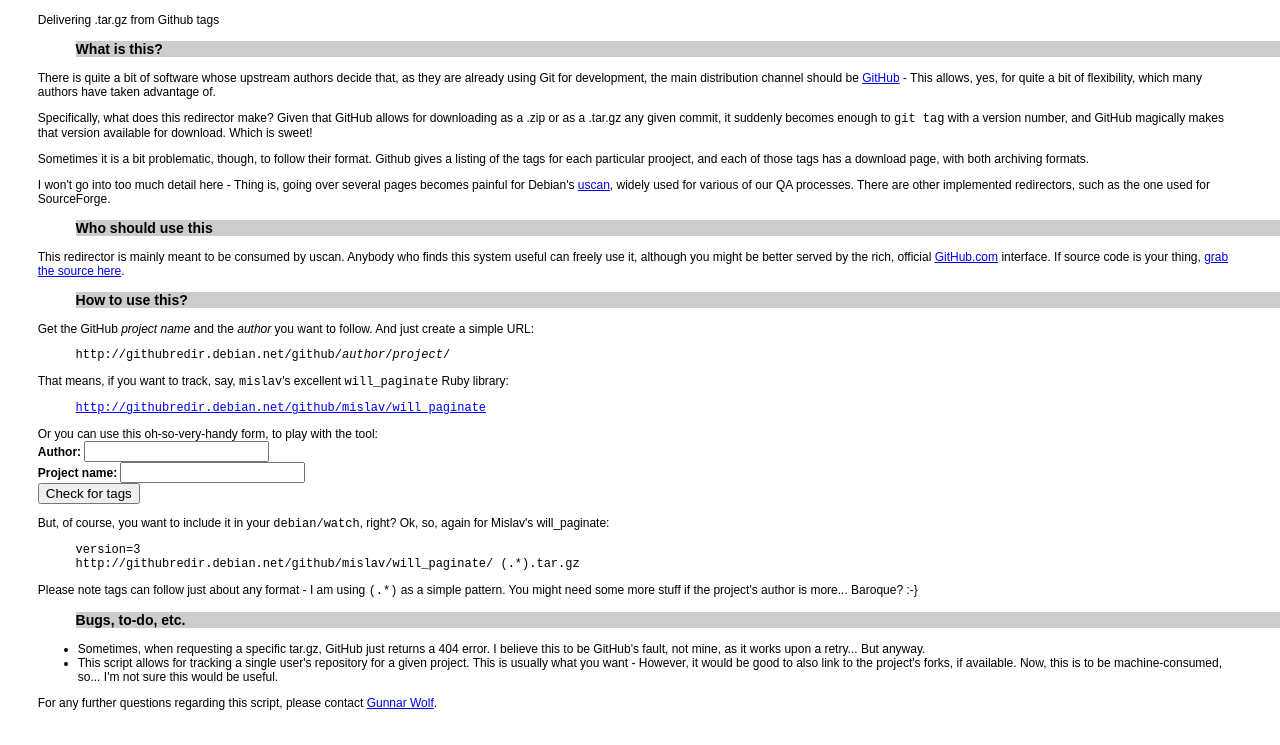
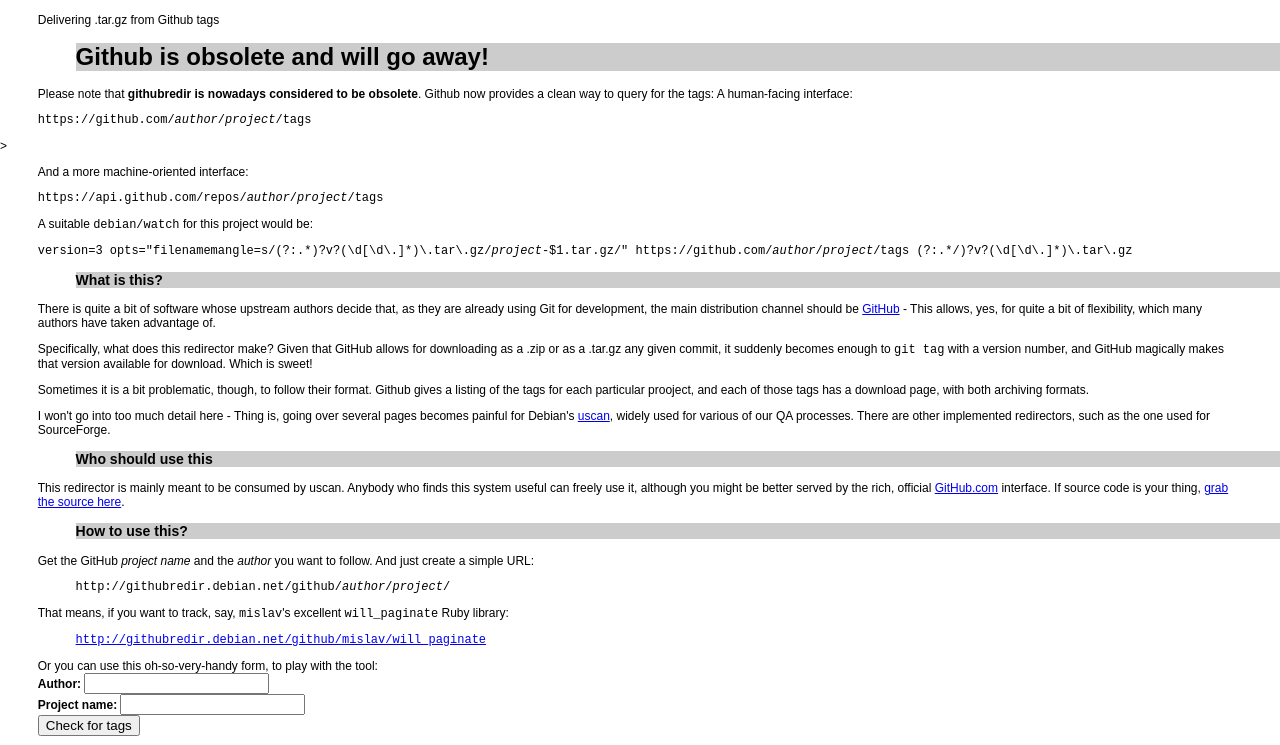
Before and after one commit to gwolf/githubredir, a plain HTML site: page index.html in a window 1280 px wide. Shown: the part 47-792 px from the top of the page. Drawn offline with Linux system fonts and the light colour scheme.

Commit message:
githubredir considered obsolete!

```diff
--- a/index.html
+++ b/index.html
@@ -10,6 +10,18 @@
 <h1>Githubredir</h1>
 
 <p>Delivering .tar.gz from Github tags</p>
+
+<h1>Github is obsolete and will go away!</h1>
+<p>Please note that <b>githubredir is nowadays considered to be
+obsolete</b>. Github now provides a clean way to query for the
+tags: A human-facing interface:</p>
+<p><tt>https://github.com/<em>author</em>/<em>project</em>/tags</tt></p>>
+<p>And a more machine-oriented interface:</p>
+<p><tt>https://api.github.com/repos/<em>author</em>/<em>project</em>/tags</tt></p>
+<p>A suitable <tt>debian/watch</tt> for this project would be:</p>
+<p><tt>version=3
+opts="filenamemangle=s/(?:.*)?v?(\d[\d\.]*)\.tar\.gz/<em>project</em>-$1.tar.gz/"
+  https://github.com/<em>author</em>/<em>project</em>/tags (?:.*/)?v?(\d[\d\.]*)\.tar\.gz</tt></p>
 
 <h3>What is this?</h3>
 
```
Also changed, not shown: 1 other file.
